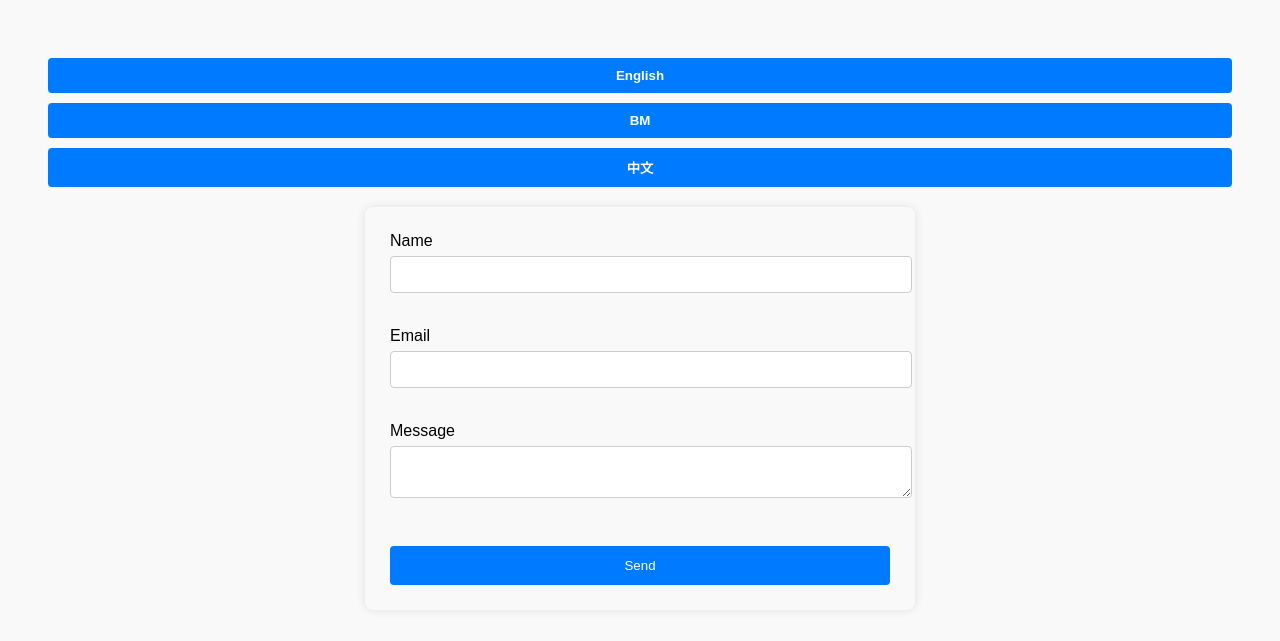
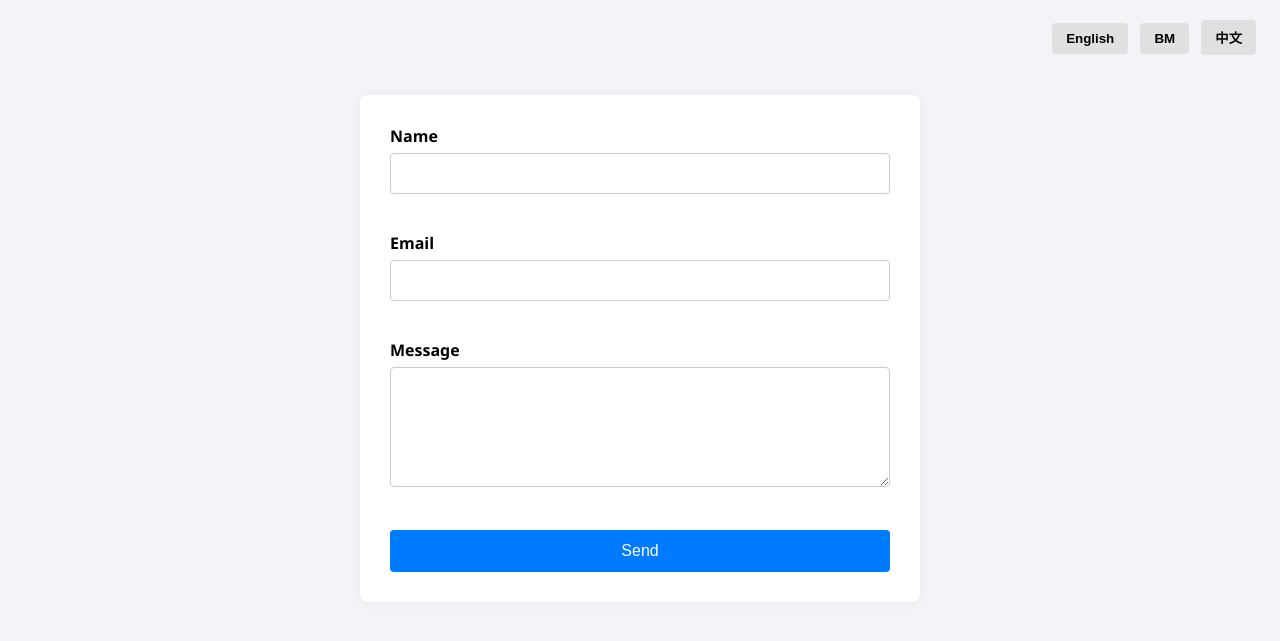
Before and after one commit to saev-dev/freelance-services, a Flask app: page / in a window 1280 px wide. Shown: the top 641 px of the page. Run offline with Flask 3, Linux system fonts and the light colour scheme.

Commit message:
Update style.css

```diff
--- a/static/style.css
+++ b/static/style.css
@@ -1,61 +1,68 @@
 body {
-  font-family: Arial, sans-serif;
-  background: #f9f9f9;
-  padding: 20px;
+  font-family: 'Segoe UI', sans-serif;
+  background-color: #f2f4f8;
+  margin: 0;
+  padding: 0;
+}
+
+#language-switcher {
+  text-align: right;
+  margin: 20px;
+}
+
+#language-switcher button {
+  background-color: #e0e0e0;
+  border: none;
+  padding: 8px 14px;
+  margin: 0 4px;
+  border-radius: 4px;
+  cursor: pointer;
+  font-weight: bold;
+}
+
+#language-switcher button:hover {
+  background-color: #d0d0d0;
 }
 
 form {
-  background: white;
-  padding: 20px;
-  border-radius: 6px;
-  box-shadow: 0 0 10px rgba(0,0,0,0.1);
-  max-width: 400px;
-  margin: auto;
+  max-width: 500px;
+  margin: 40px auto;
+  background-color: #ffffff;
+  padding: 30px;
+  border-radius: 8px;
+  box-shadow: 0 0 12px rgba(0, 0, 0, 0.05);
 }
 
-input, textarea, button {
-  width: 100%;
-  padding: 10px;
-  margin-top: 10px;
-  border: 1px solid #ddd;
-  border-radius: 4px;
+label {
+  font-weight: 600;
 }
 
-button {
-  background: #007bff;
-  color: white;
-  border: none;
-  font-weight: bold;
-  cursor: pointer;
+input[type="text"],
+input[type="email"],
+textarea {
+  width: 100%;
+  padding: 12px;
+  margin-top: 6px;
+  margin-bottom: 16px;
+  border: 1px solid #ccc;
+  border-radius: 4px;
+  box-sizing: border-box;
 }
 
-button:hover {
-  background: #0056b3;
-}
-form {
-  max-width: 500px;
-  margin: auto;
-  background: #f9f9f9;
-  padding: 25px;
-  border-radius: 8px;
-  box-shadow: 0 0 10px rgba(0,0,0,0.1);
-}
-
-input[type="text"], input[type="email"], textarea {
-  width: 100%;
-  padding: 10px;
-  margin: 6px 0 16px 0;
-  border: 1px solid #ccc;
-  border-radius: 4px;
+textarea {
+  height: 120px;
+  resize: vertical;
 }
 
 input[type="submit"] {
-  background-color: #007BFF;
+  background-color: #007bff;
   color: white;
+  padding: 12px 20px;
   border: none;
-  padding: 12px 20px;
   border-radius: 4px;
   cursor: pointer;
+  width: 100%;
+  font-size: 16px;
 }
 
 input[type="submit"]:hover {
```
